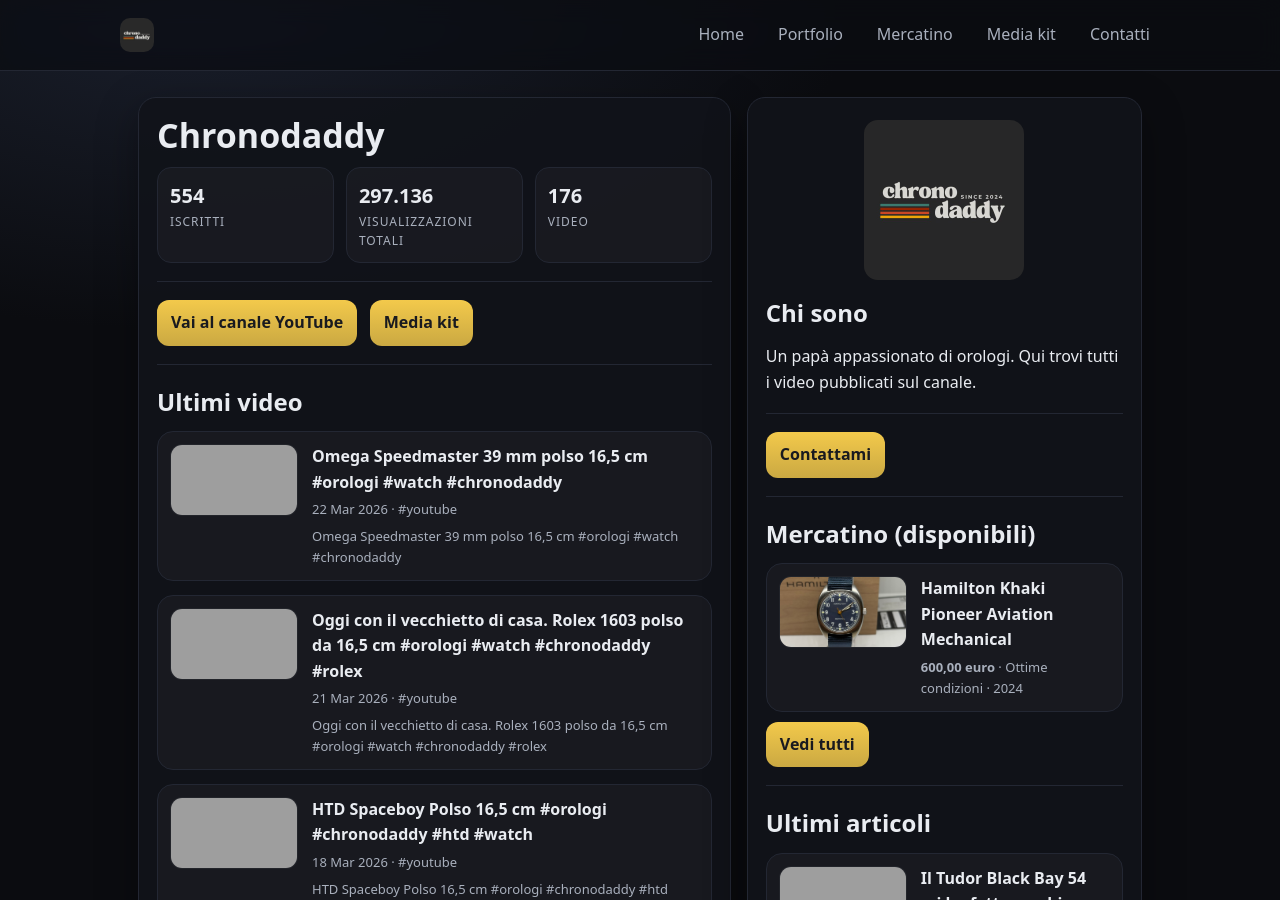
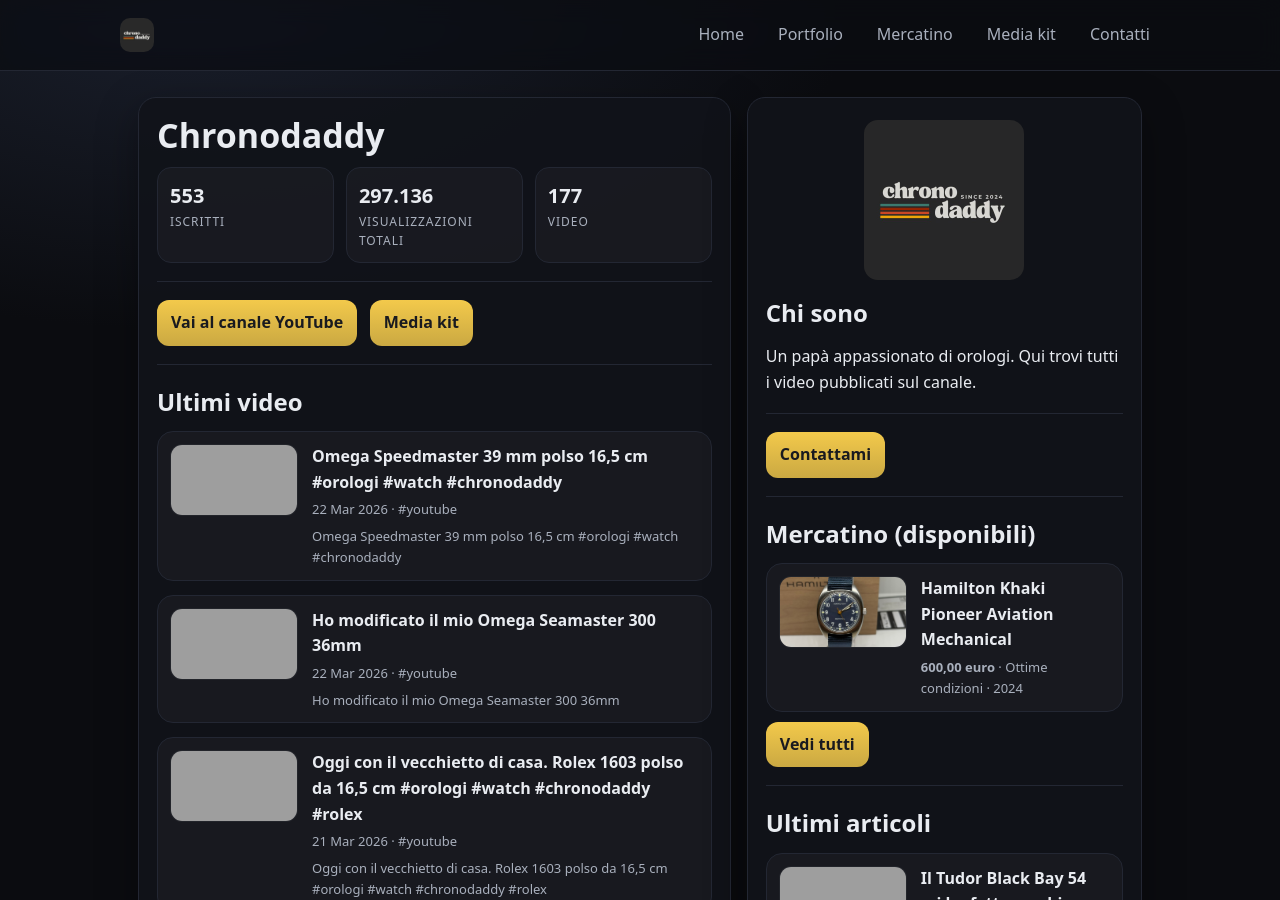
Before and after one commit to claudiostoduto/chronodaddy, a Jekyll site: the page built from index.md, in a window 1280 px wide and 900 px high, cut to the strip 0-900 px from the top of the window. Built offline with Jekyll 4.4.1, drawn with Linux system fonts in a browser that asks for light colours; some of the changed text lies outside the part shown; grey boxes are pictures that could not be loaded.

Commit message:
chore: add new YouTube posts

```diff
--- /dev/null
+++ b/_posts/2026-03-22-ho-modificato-il-mio-omega-seamaster-300-36mm.md
@@ -0,0 +1,14 @@
+---
+title: "Ho modificato il mio Omega Seamaster 300 36mm"
+date: 2026-03-22
+videoId: "dImIN5hgToQ"
+youtubeUrl: "https://www.youtube.com/watch?v=dImIN5hgToQ"
+thumbnail: "https://i1.ytimg.com/vi/dImIN5hgToQ/hqdefault.jpg"
+tags: [youtube]
+excerpt: "Ho modificato il mio Omega Seamaster 300 36mm"
+---
+
+<!--
+Questo post è stato generato automaticamente.
+Puoi aggiungere tag più specifici (brand/modello/format) e una descrizione/contesto per renderlo un vero case study.
+-->
--- a/assets/channel-stats.json
+++ b/assets/channel-stats.json
@@ -1,6 +1,6 @@
 {
-  "subscribers": 554,
+  "subscribers": 553,
   "views": 297136,
-  "videos": 176,
-  "updatedAt": "2026-03-22T17:39:09.072Z"
+  "videos": 177,
+  "updatedAt": "2026-03-22T18:55:07.124Z"
 }
```
